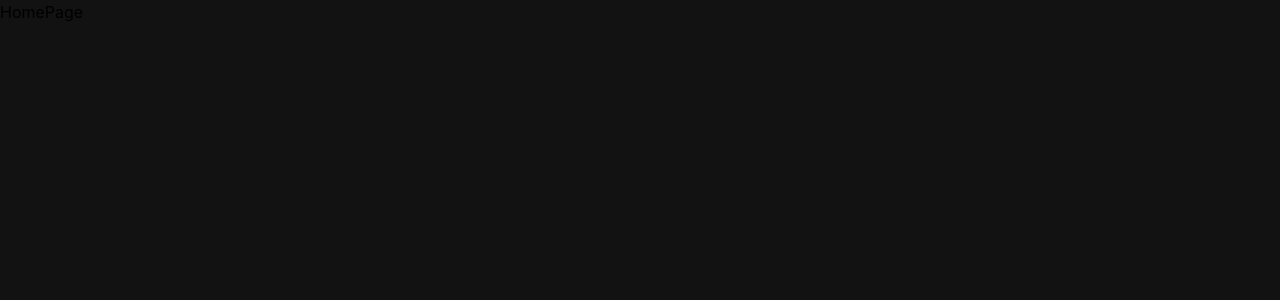
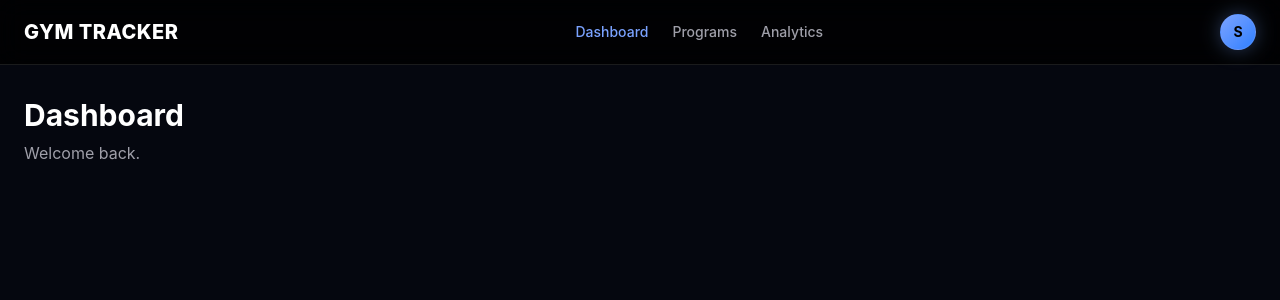
Before and after one commit to NoahNemhed/GymTracker, a React (Vite) app in the folder client/: page /home in a window 1280 px wide. Shown: the top 300 px of the page. Built offline with nearby package versions, Linux system fonts and the light colour scheme; sample sign-in values are in the browser's storage.

Commit message:
feat: Navbar added, protected routes for homepage

```diff
--- a/client/src/App.tsx
+++ b/client/src/App.tsx
@@ -3,6 +3,7 @@ import LoginPage from "./pages/LoginPage";
 import RegisterPage from "./pages/RegisterPage";
 import HomePage from "./pages/HomePage";
 import './App.css'
+import ProtectedRoute from "./components/ProtectedRoute";
 
 function App() {
 
@@ -13,7 +14,10 @@ function App() {
         <Route path="/" element={<Navigate to="/login" replace />} />
         <Route path="/login" element={<LoginPage />} />
         <Route path="/register" element={<RegisterPage />} />
-        <Route path="/home" element={<HomePage />} />
+
+        <Route element={<ProtectedRoute />}>
+          <Route path="/home" element={<HomePage />} />
+        </Route>
       </Routes>
     </BrowserRouter>
   )
--- /dev/null
+++ b/client/src/components/Navbar.tsx
@@ -0,0 +1,189 @@
+import { useState, useRef, useEffect } from "react";
+import { Link, NavLink, useNavigate  } from "react-router";
+import { Menu, X } from "lucide-react";
+
+const navItems = [
+  { label: "Dashboard", to: "/home" },
+  { label: "Programs", to: "/programs" },
+  { label: "Analytics", to: "/analytics" },
+];
+
+export default function Navbar() {
+  const navigate = useNavigate();
+
+  const [profileOpen, setProfileOpen] = useState(false);
+  const [mobileMenuOpen, setMobileMenuOpen] = useState(false);
+
+  const profileRef = useRef<HTMLDivElement>(null);
+
+  const user = JSON.parse(localStorage.getItem("user") || "null");
+  const username = user?.username || "User";
+  const avatarLetter = username.charAt(0).toUpperCase();
+
+  const handleLogout = () => {
+    localStorage.removeItem("token");
+    localStorage.removeItem("user");
+    navigate("/login");
+  };
+
+  const handleNavigate = (to: string) => {
+    setMobileMenuOpen(false);
+    navigate(to);
+  };
+
+  useEffect(() => {
+    const handleClickOutside = (e: MouseEvent) => {
+      if (profileRef.current && !profileRef.current.contains(e.target as Node)) {
+        setProfileOpen(false);
+      }
+    };
+
+    document.addEventListener("mousedown", handleClickOutside);
+    return () => document.removeEventListener("mousedown", handleClickOutside);
+  }, []);
+
+  useEffect(() => {
+    if (mobileMenuOpen) {
+      document.body.style.overflow = "hidden";
+    } else {
+      document.body.style.overflow = "";
+    }
+
+    return () => {
+      document.body.style.overflow = "";
+    };
+  }, [mobileMenuOpen]);
+
+  return (
+    <>
+      <header className="sticky top-0 z-50 w-full border-b border-white/10 bg-black/80 backdrop-blur-md">
+        <div className="mx-auto flex h-16 max-w-7xl items-center justify-between px-4 md:px-6">
+          {/* Logo */}
+          <Link to="/home">
+            <h1 className="text-xl font-extrabold uppercase tracking-wide text-white">
+              Gym Tracker
+            </h1>
+          </Link>
+
+          {/* Desktop nav */}
+          <nav className="hidden items-center gap-6 md:flex">
+            {navItems.map((item) => (
+              <NavLink
+                key={item.to}
+                to={item.to}
+                className={({ isActive }) =>
+                  `text-sm font-medium transition ${
+                    isActive
+                      ? "text-[#7aa2ff]"
+                      : "text-zinc-400 hover:text-white"
+                  }`
+                }
+              >
+                {item.label}
+              </NavLink>
+            ))}
+          </nav>
+
+          {/* Right side */}
+          <div className="flex items-center">
+            {/* Desktop profile */}
+            <div className="relative hidden md:flex" ref={profileRef}>
+              <button
+                type="button"
+                onClick={() => setProfileOpen((prev) => !prev)}
+                className="flex h-9 w-9 items-center justify-center rounded-full border border-[#7aa2ff]/30 bg-gradient-to-br from-[#7aa2ff] to-blue-500 text-sm font-bold text-black shadow-[0_0_20px_rgba(122,162,255,0.35)] transition hover:scale-105"
+                aria-label="Open profile menu"
+              >
+                {avatarLetter}
+              </button>
+
+              {profileOpen && (
+                <div className="absolute right-0 top-13 w-52 rounded-xl border border-white/10 bg-[#0b0f1a] shadow-xl">
+                  <div className="flex flex-col py-1">
+                    <button
+                      type="button"
+                      onClick={() => {
+                        setProfileOpen(false);
+                        navigate("/profile");
+                      }}
+                      className="px-4 py-2 text-left text-sm text-zinc-300 transition hover:bg-white/5 hover:text-white"
+                    >
+                      Profile
+                    </button>
+
+                    <button
+                      type="button"
+                      onClick={handleLogout}
+                      className="px-4 py-2 text-left text-sm text-red-400 transition hover:bg-red-500/10"
+                    >
+                      Logout
+                    </button>
+                  </div>
+                </div>
+              )}
+            </div>
+
+            {/* Mobile hamburger */}
+            <button
+              type="button"
+              onClick={() => {
+                setProfileOpen(false);
+                setMobileMenuOpen((prev) => !prev);
+              }}
+              className="flex h-10 w-10 items-center justify-center rounded-lg border border-white/10 bg-white/5 text-zinc-300 transition hover:bg-white/10 hover:text-white md:hidden"
+              aria-label="Toggle menu"
+            >
+              {mobileMenuOpen ? <X size={18} /> : <Menu size={18} />}
+            </button>
+          </div>
+        </div>
+      </header>
+
+      {/* Mobile menu overlay */}
+      {mobileMenuOpen && (
+        <div className="fixed inset-x-0 top-16 bottom-0 z-[60] bg-[#090d16]/95 backdrop-blur-md md:hidden">
+          <div className="h-full overflow-y-auto px-4 py-3">
+            <nav className="flex flex-col">
+              {navItems.map((item) => (
+                <div key={item.to}>
+                  <button
+                    type="button"
+                    onClick={() => handleNavigate(item.to)}
+                    className="w-full rounded-lg px-3 py-3 text-left text-sm font-medium text-zinc-300 transition hover:bg-white/5 hover:text-white"
+                  >
+                    {item.label}
+                  </button>
+
+                  <div className="mx-3 my-1 h-px bg-white/10" />
+                </div>
+              ))}
+            </nav>
+
+            <div className="mt-2 flex flex-col">
+              <button
+                type="button"
+                onClick={() => handleNavigate("/profile")}
+                className="w-full rounded-lg px-3 py-3 text-left text-sm font-medium text-zinc-300 transition hover:bg-white/5 hover:text-white"
+              >
+                Profile
+              </button>
+
+              <div className="mx-3 my-1 h-px bg-white/10" />
+
+              <button
+                type="button"
+                onClick={() => {
+                  setMobileMenuOpen(false);
+                  handleLogout();
+                }}
+                className="w-full rounded-lg px-3 py-3 text-left text-sm font-medium text-red-400 transition hover:bg-red-500/10"
+              >
+                Logout
+              </button>
+            </div>
+          </div>
+        </div>
+      )}
+    </>
+  );
+}
--- /dev/null
+++ b/client/src/components/ProtectedRoute.tsx
@@ -0,0 +1,8 @@
+import { Navigate, Outlet } from "react-router";
+
+{/* Protects routes by checking if jwt token exists in localStorage*/}
+export default function ProtectedRoute() {
+  const token = localStorage.getItem("token");
+
+  return token ? <Outlet /> : <Navigate to="/login" replace />;
+}
--- a/client/src/pages/HomePage.tsx
+++ b/client/src/pages/HomePage.tsx
@@ -1,7 +1,17 @@
 import React from 'react'
+import Navbar from '../components/Navbar'
 
 export default function HomePage() {
   return (
-    <div>HomePage</div>
+    <div className="min-h-screen bg-[#05070f] text-white">
+      <Navbar />
+
+      <main className="mx-auto max-w-7xl px-4 py-8 md:px-6">
+        <h2 className="text-3xl font-bold">Dashboard</h2>
+        <p className="mt-2 text-zinc-400">
+          Welcome back.
+        </p>
+      </main>
+    </div>
   )
 }
```
